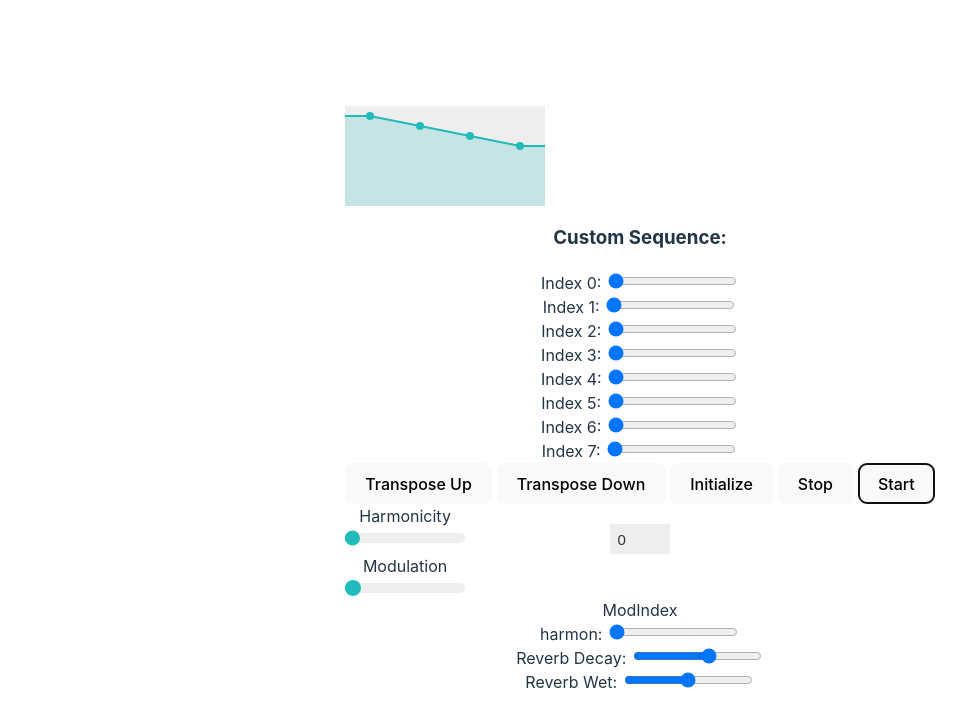
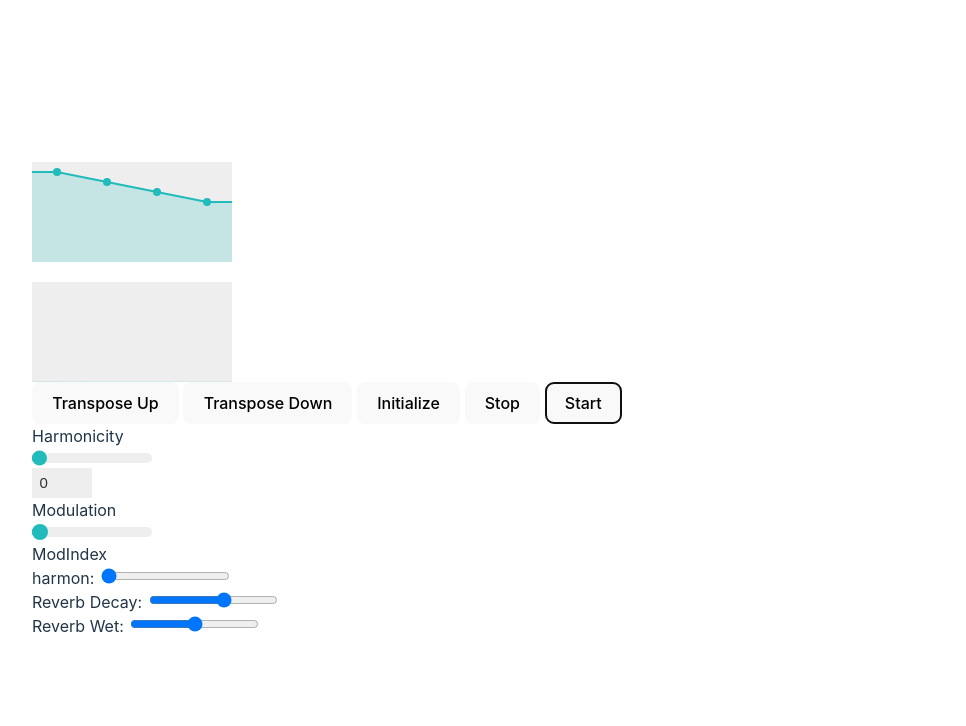
Before and after one commit to devism/musicApp1, a website built with Vite: page index.html in a window 1280 px wide. Both pictures are taken after a click on the button "Start". Shown: the whole page, without its empty margins (0-966 px from the left). Built offline with nearby package versions, Linux system fonts and the light colour scheme.

Commit message:
multislider seq

```diff
--- /dev/null
+++ b/components/synthSeq.js
@@ -0,0 +1,19 @@
+export function synthSeq() {
+    return new Nexus.Multislider('#synthSeq', {
+      'size': [200,100],
+      'numberOfSliders': 8,
+      'min': 0,
+      'max': 127,
+      'step': 1,
+      'candycane': 8,
+      'values': [0.1,0.1,0.1,0.1,0.1,0.1,0.1,0.1,0.1, 0, 0, 0, 0, 0, 0],
+      'smoothing': 0,
+      'mode': 'bar'  // 'bar' or 'line'
+    });
+  }
+
+export function seqChangeListener(mySynthSeq){
+    mySynthSeq.on('change', function(value){
+       console.log(value)
+    })
+}
--- a/main.js
+++ b/main.js
@@ -6,19 +6,57 @@ import * as Tone from 'tone';
 import { Reverb } from 'tone';
 import { Sampler } from 'tone';
 import { initAdsr, mapMultisliderToEnvelopeValues,addOnChangeListener } from './components/adsr.js'
+import {synthSeq, seqChangeListener} from './components/synthSeq.js'
+
+let eventId;
+document.addEventListener('DOMContentLoaded', () => {
+  const adsr = initAdsr();
+  const mySynthSeq = synthSeq();
 
 
-document.addEventListener('DOMContentLoaded', () => {
-  const adsr = initAdsr();
 
   addOnChangeListener(adsr, fmSynth);
+
+  let cPhrygianFrequencies = phrygianScale(55);
+console.log("cPhrygianFrequencies:", cPhrygianFrequencies);
+
+  const { start: startMultisliderSequencer } = createMultisliderSequencer(mySynthSeq);
+
+  document.querySelector('#start').addEventListener('click', () => {
+    Tone.start();
+    startMultisliderSequencer();
+  });
+
+
+  function createMultisliderSequencer(mySynthSeq) {
+    let currentIndex = 0;
+
+
+    const start = () => {
+      eventId = Tone.Transport.scheduleRepeat((time) => {
+        const sliderValue = mySynthSeq.values[currentIndex]; // Change this line
+        const mappedValue = Math.floor((sliderValue * cPhrygianFrequencies.length) / 128);
+        const freq = cPhrygianFrequencies[mappedValue % cPhrygianFrequencies.length];
+
+        fmSynth.triggerAttackRelease(freq, '16n', time);
+
+        currentIndex = (currentIndex + 1) % mySynthSeq.numberOfSliders;
+      }, '8n');
+    };
+
+    return { start };
+  }
+
+
 });
+
+
+
 
 document.querySelector('#app').innerHTML = `
 <div id="adsr"></div>
-<div id="sequence-controls-container">
-    <h3>Custom Sequence:</h3>
-  </div>
+<div id="synthSeq" style="margin-top:20px"></div>
+
 <button id="transposeUp">Transpose Up</button>
 <button id="transposeDown">Transpose Down</button>
 <button id="init">Initialize</button>
@@ -27,8 +65,8 @@ document.querySelector('#app').innerHTML = `
 <div id="buttons-container">
 </div>
   <div id="hormonicity">Harmonicity</div>
+  <br>
   <span id="numberHarmon"></span>
-  <br>
 
   <div id="modulation">Modulation</div>
   <br>
@@ -81,6 +119,7 @@ function initAudioContext() {
 const buttonsContainer = document.querySelector('#buttons-container');
 const synth = new Tone.Synth().toDestination();
 const fmSynth = new Tone.PolySynth(Tone.FMSynth, {
+  maxPolyphony: 8,
   envelope: {
     attack: 0,
     decay: 3,
@@ -124,36 +163,7 @@ const sequenceControlsContainer = document.querySelector(
   '#sequence-controls-container'
 );
 
-customSequence.forEach((value, index) => {
-  const sliderWrapper = document.createElement('div');
-  const label = document.createElement('label');
-  label.htmlFor = `custom-sequence-${index}`;
-  label.textContent = `Index ${index}: `;
 
-  const slider = document.createElement('input');
-  slider.type = 'range';
-  slider.id = `custom-sequence-${index}`;
-  slider.name = `custom-sequence-${index}`;
-  slider.min = 0;
-  slider.max = 100;
-  slider.step = 1;
-  slider.value = value;
-
-  sliderWrapper.appendChild(label);
-  sliderWrapper.appendChild(slider);
-  sequenceControlsContainer.appendChild(sliderWrapper);
-});
-
-customSequence.forEach((value, index) => {
-  document
-    .querySelector(`#custom-sequence-${index}`)
-    .addEventListener('input', (event) => {
-      const newValue = parseInt(event.target.value, 10);
-      console.log(newValue);
-      customSequence[index] = newValue;
-    });
-});
-///////////
 
 function getRandomItem(arr) {
   const randomIndex = Math.floor(Math.random() * arr.length);
@@ -174,7 +184,8 @@ const initialRootNote = 60;
 const semitonesInOctave = 12;
 let currentRootNote = initialRootNote;
 
-let cPhrygianFrequencies = phrygianScale(55);
+
+
 
 let randomTimeDivision;
 
@@ -230,9 +241,10 @@ function playButtonsInSequence(sequence) {
 Tone.Transport.bpm.value = 155;
 
 // Start playing the buttons in the custom sequence
-playButtonsInSequence(customSequence);
+// playButtonsInSequence(customSequence);
 
 function stopSeq() {
+  Tone.Transport.clear(eventId);
   Tone.Transport.stop();
 }
 
--- a/style.css
+++ b/style.css
@@ -37,10 +37,11 @@ h1 {
 }
 
 #app {
-  max-width: 1280px;
+  /* max-width: 1280px;
   margin: 0 auto;
+
+  text-align: center; */
   padding: 2rem;
-  text-align: center;
 }
 
 .logo {
```
